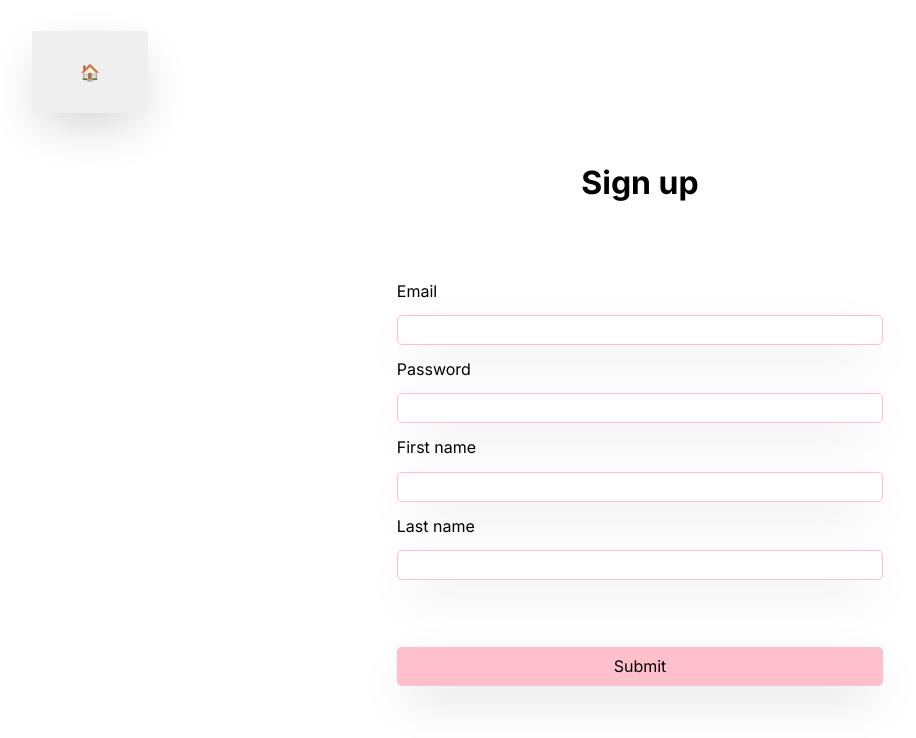
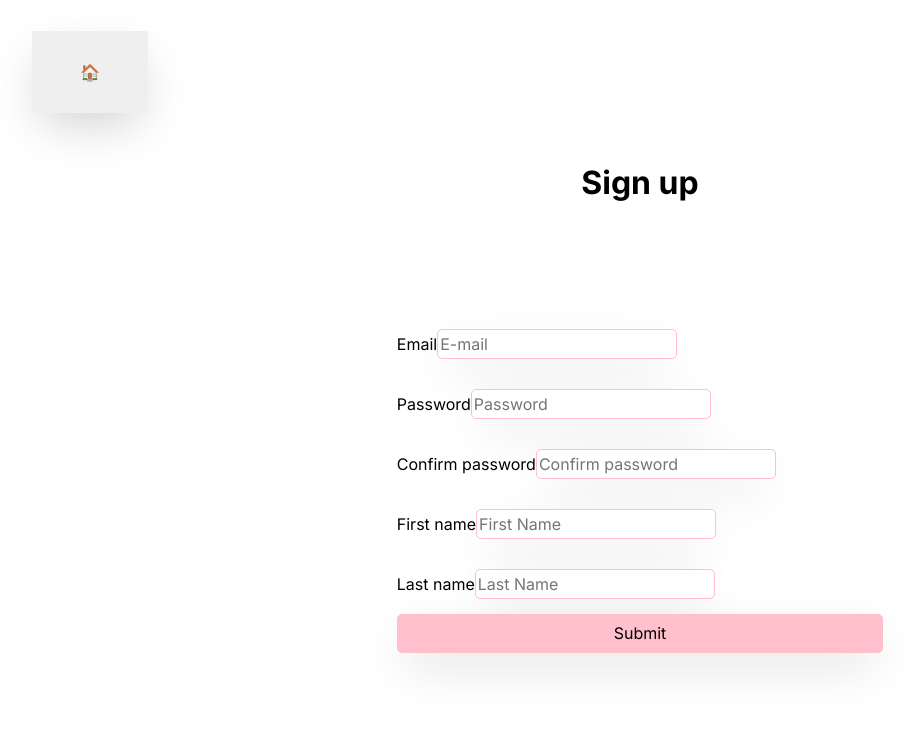
Before and after one commit to soun1005/auth_next-express-postgres, a Next.js app in the folder frontend/: page /signup in a window 1280 px wide. Shown: the top 738 px of the page, without its empty margins (0-916 px from the left). Built offline with nearby package versions, Linux system fonts and the light colour scheme.

Commit message:
:construction: Add(form validation) : add validation with yup
react-hook-form and yup are used

```diff
--- a/frontend/package.json
+++ b/frontend/package.json
@@ -9,9 +9,12 @@
     "lint": "next lint"
   },
   "dependencies": {
+    "@hookform/resolvers": "^3.3.4",
+    "next": "14.1.0",
     "react": "^18",
     "react-dom": "^18",
-    "next": "14.1.0"
+    "react-hook-form": "^7.49.3",
+    "yup": "^1.3.3"
   },
   "devDependencies": {
     "eslint": "^8",
--- a/frontend/src/app/signup/page.js
+++ b/frontend/src/app/signup/page.js
@@ -1,29 +1,135 @@
-import styles from './page.module.css';
+'use client';
+
+import { useForm } from 'react-hook-form';
+import { yupResolver } from '@hookform/resolvers/yup';
+import * as yup from 'yup';
+import { string } from 'yup';
+import { useRouter } from 'next/navigation';
+
+const nameRules = /^[A-Za-z\s]{1,20}$/;
+// alphabets, max 20, white space allowed
+const passwordRules = /^(?=.*[A-Za-z]).{4,}$/;
+// minimum 4, at least one alphabets
+
+const schema = yup
+  .object({
+    email: string().required('Required').email('Cet email nest pas valide'),
+    password: string().required('Required').matches(passwordRules, {
+      message: 'Password should have min 4characters, more than 1 letter',
+    }),
+    confirmPassword: string()
+      .required('Required')
+      .oneOf([yup.ref('password'), null], 'Passwords must match'),
+    firstName: string().required('Required').matches(nameRules, {
+      message: 'Only alphabets are allowed.',
+    }),
+    lastName: string().required('Required').matches(nameRules, {
+      message: 'Only alphabets are allowed.',
+    }),
+  })
+  .required();
 
 const page = () => {
+  const { register, handleSubmit, formState } = useForm({
+    resolver: yupResolver(schema),
+  });
+
+  const router = useRouter();
+
+  const onSubmit = async (data) => {
+    console.log(data);
+    router.push('/');
+    // redirect('/');
+    // actions after the redirection
+  };
+
   return (
     <main className="formMain">
       <div className="formContainer">
         <h1>Sign up</h1>
         <div className="formDiv">
-          <form className="form">
-            <label for="email">Email</label>
-            <input type="text" name="email" value="" />
+          <form className="form" onSubmit={handleSubmit(onSubmit)}>
+            <div>
+              <label>Email</label>
+              <input
+                {...register('email')}
+                placeholder="E-mail"
+                required
+                type="text"
+                name="email"
+              />
+            </div>
+            <div className="error">
+              {formState.errors.email?.message !== undefined
+                ? `${formState.errors.email?.message}`
+                : ''}
+            </div>
 
-            <label for="password">Password</label>
-            <input type="password" name="password" value="" />
+            <div>
+              <label>Password</label>
+              <input
+                type="password"
+                name="password"
+                {...register('password')}
+                placeholder="Password"
+                required
+              />
+            </div>
+            <div className="error">
+              {formState.errors.password?.message !== undefined
+                ? `${formState.errors.password?.message}`
+                : ''}
+            </div>
 
-            <label for="firstName">First name</label>
-            <input type="firstName" name="text" value="" />
+            <div>
+              <label>Confirm password</label>
 
-            <label for="lastName">Last name</label>
-            <input type="lastName" name="text" value="" />
+              <input
+                className="form-input"
+                type="password"
+                placeholder="Confirm password"
+                {...register('confirmPassword')}
+              />
+            </div>
+            <div className="error">
+              {formState.errors.confirmPassword?.message !== undefined
+                ? `${formState.errors.confirmPassword?.message}`
+                : ''}
+            </div>
+
+            <div>
+              <label>First name</label>
+              <input
+                type="text"
+                name="firstName"
+                {...register('firstName')}
+                placeholder="First Name"
+                required
+              />
+            </div>
+            <div className="error">
+              {formState.errors.firstName?.message !== undefined
+                ? `${formState.errors.firstName?.message}`
+                : ''}
+            </div>
+
+            <div>
+              <label>Last name</label>
+              <input
+                type="text"
+                name="lastName"
+                {...register('lastName')}
+                placeholder="Last Name"
+                required
+              />
+            </div>
+            <div className="error">
+              {formState.errors.lastName?.message !== undefined
+                ? `${formState.errors.lastName?.message}`
+                : ''}
+            </div>
+            <button className="loginBtn">Submit</button>
           </form>
-          <div className={styles.buttonWrap}>
-            <button className="loginBtn" type="submit">
-              Submit
-            </button>
-          </div>
         </div>
       </div>
     </main>
```
Also changed, not shown: frontend/src/app/page.js (+60 -7 lines), 1 other file (tests, documents, lock files or other folders).
